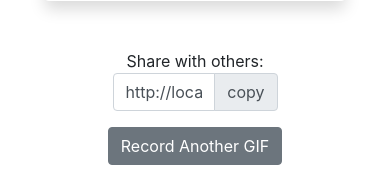
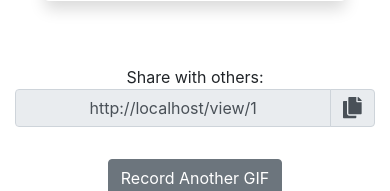
Before and after one commit to mbrooks/gif-capture, a React app: page /view/1 in a window 390 px wide. Shown: the part 339-530 px from the top of the page. Built offline with nearby package versions, Linux system fonts and the light colour scheme; no server answers; grey boxes are pictures that could not be loaded; the HTML template or start-up script is replaced by a standard one.

Commit message:
Mobile friendly copy and paste

```diff
--- a/src/client/App.js
+++ b/src/client/App.js
@@ -1,7 +1,9 @@
 import React, { Component } from 'react';
 import { BrowserRouter as Router, Route } from 'react-router-dom';
 import { library } from '@fortawesome/fontawesome-svg-core';
-import { faCamera, faSpinner, faVideo } from '@fortawesome/free-solid-svg-icons';
+import {
+  faCamera, faCopy, faSpinner, faVideo
+} from '@fortawesome/free-solid-svg-icons';
 import WebcamCapture from './WebcamCapture';
 import ViewImage from './ViewImage';
 import firebase from './lib/firebase';
@@ -11,6 +13,7 @@ import 'bootstrap/dist/css/bootstrap.min.css';
 import './App.css';
 
 library.add(faCamera);
+library.add(faCopy);
 library.add(faSpinner);
 library.add(faVideo);
 
--- a/src/client/ViewImage.js
+++ b/src/client/ViewImage.js
@@ -1,5 +1,6 @@
 import React, { Component } from 'react';
 import { withRouter } from 'react-router';
+import { FontAwesomeIcon } from '@fortawesome/react-fontawesome';
 import log from './lib/log';
 
 const WIDTH = 300;
@@ -44,8 +45,8 @@ class ViewImage extends Component {
           />
         </div>
         <div className="row">
-          <div className="form-group col-3 " />
-          <div className="form-group col-6 ">
+          <div className="form-group col-md-3 " />
+          <div className="form-group col-md-6 ">
             Share with others:
             {' '}
             <div className="input-group">
@@ -54,13 +55,16 @@ class ViewImage extends Component {
                 className="form-control text-center"
                 value={window.location.href}
                 onFocus={() => copyTextToClipboard()}
+                readOnly
               />
               <div className="input-group-append">
-                <button type="button" className="input-group-text" onClick={() => copyTextToClipboard()}>copy</button>
+                <button type="button" className="input-group-text" onClick={() => copyTextToClipboard()}>
+                  <FontAwesomeIcon icon="copy" size="lg" />
+                </button>
               </div>
             </div>
           </div>
-          <div className="form-group col-3 " />
+          <div className="form-group col-md-3 " />
         </div>
         <button
           type="button"
```
